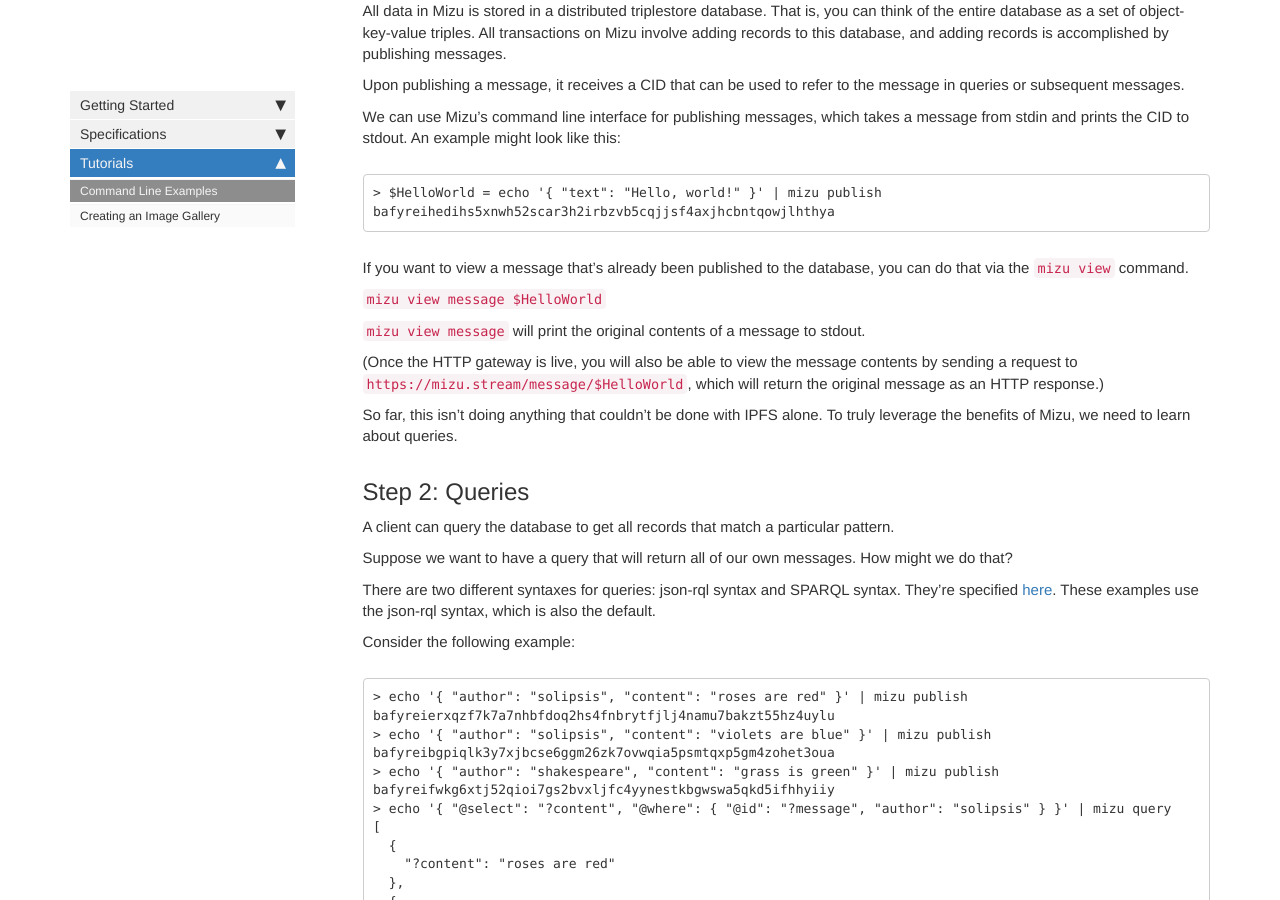
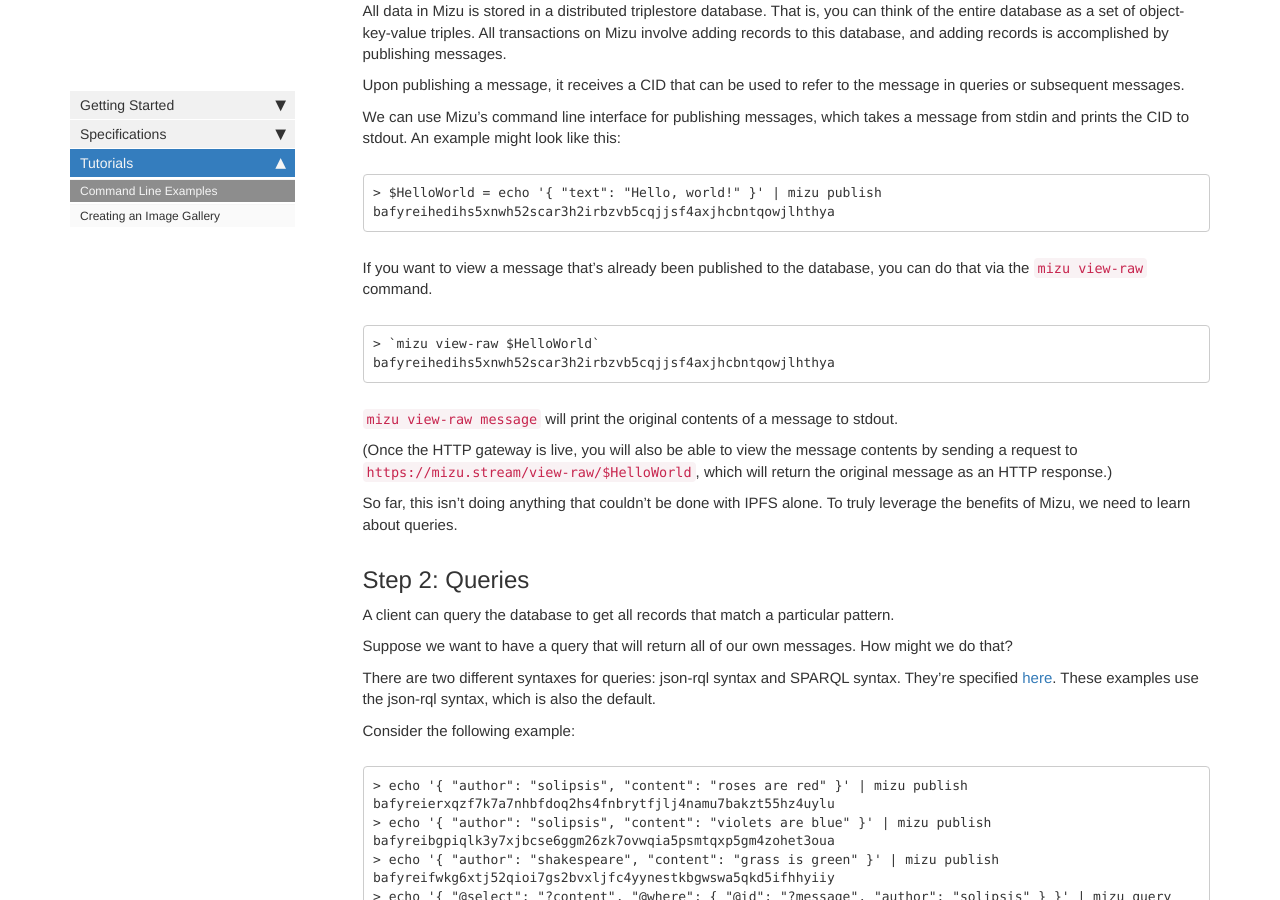
Before and after one commit to solipsis-project/mizu-documentation, a Jekyll site: the page built from pages/tutorial.md, in a window 1280 px wide and 900 px high, scrolled down 1057 px. Built offline with Jekyll 4.4.1, drawn with Linux system fonts in a browser that asks for light colours; comment, search, counter and statistics services are not loaded.

Commit message:
Add example of `mizu view-raw`

````diff
--- a/pages/tutorial.md
+++ b/pages/tutorial.md
@@ -32,13 +32,17 @@ We can use Mizu's command line interface for publishing messages, which takes a
 bafyreihedihs5xnwh52scar3h2irbzvb5cqjjsf4axjhcbntqowjlhthya
 ```
 
-If you want to view a message that's already been published to the database, you can do that via the `mizu view` command.
+If you want to view a message that's already been published to the database, you can do that via the `mizu view-raw` command.
 
-`mizu view message $HelloWorld`
+[test]: # (publishSimple)
+```
+> `mizu view-raw $HelloWorld`
+bafyreihedihs5xnwh52scar3h2irbzvb5cqjjsf4axjhcbntqowjlhthya
+```
 
-`mizu view message` will print the original contents of a message to stdout.
+`mizu view-raw message` will print the original contents of a message to stdout.
 
-(Once the HTTP gateway is live, you will also be able to view the message contents by sending a request to `https://mizu.stream/message/$HelloWorld`, which will return the original message as an HTTP response.)
+(Once the HTTP gateway is live, you will also be able to view the message contents by sending a request to `https://mizu.stream/view-raw/$HelloWorld`, which will return the original message as an HTTP response.)
 
 So far, this isn't doing anything that couldn't be done with IPFS alone. To truly leverage the benefits of Mizu, we need to learn about queries.
 
````
